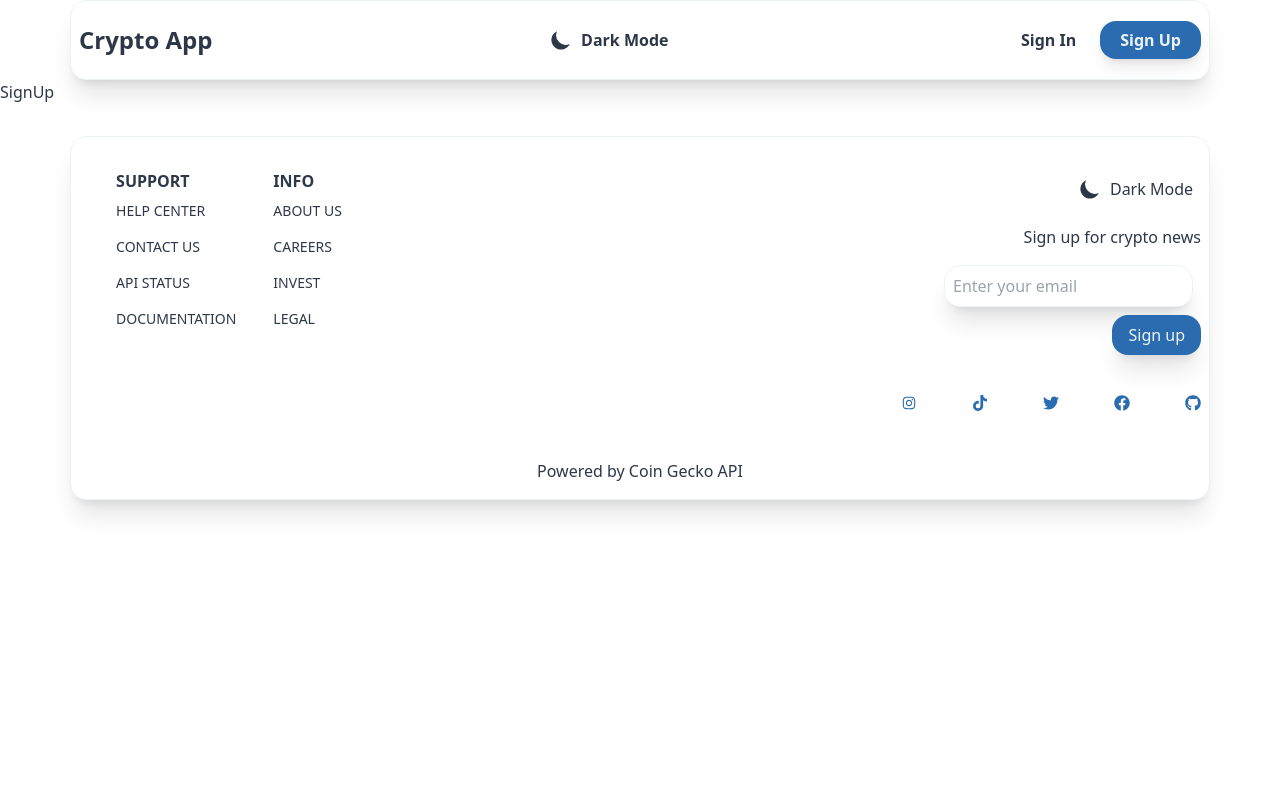
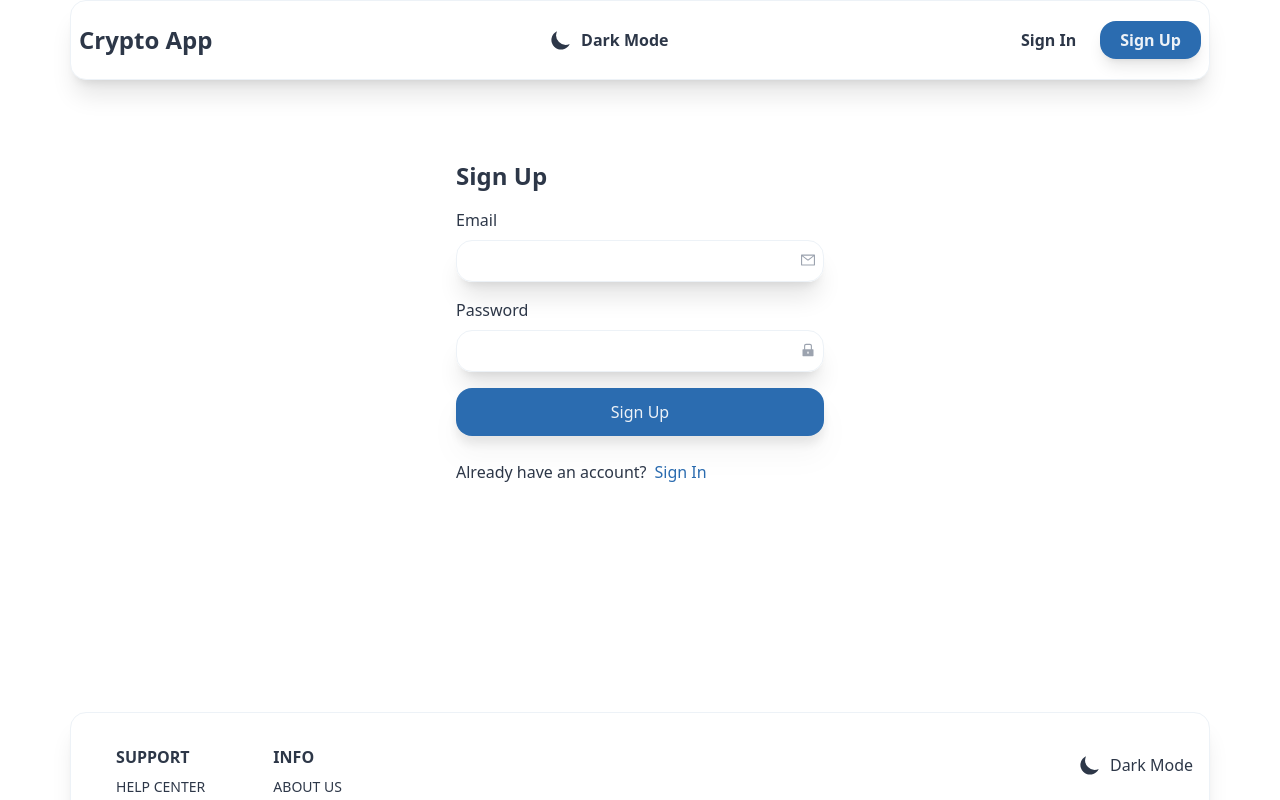
Before and after one commit to Branley22/crypto-app, a React (Create React App) app: page /signup in a window 1280 px wide. Shown: the top 800 px of the page. Built offline with nearby package versions, Linux system fonts and the light colour scheme; no server answers.

Commit message:
add account comp.

```diff
--- /dev/null
+++ b/src/components/SavedCoin.jsx
@@ -0,0 +1,49 @@
+import React, { useState } from 'react'
+import { AiOutlineClose } from 'react-icons/ai'
+import { Link } from 'react-router-dom'
+
+const SavedCoin = () => {
+  const [coins, setCoins] = useState([])
+
+
+  return (
+    <div>
+      {coins.length === 0 ? (<p>You don't have any coins saved. Please save a coin to add it to watch list.
+        <Link to='/'>Click here to search coins</Link>
+      </p>) : (
+        <table>
+          <thead>
+            <tr>
+              <th>Rank #</th>
+              <th>Coin</th>
+              <th>Remove</th>
+            </tr>
+          </thead>
+          <tbody>
+            {coins.map((coin) => (
+              <tr key={coin.id}>
+                <td>{coin?.rank}</td>
+                <td>
+                  <Link to={`/coin/${coin.id}`}>
+                    <div>
+                      <img src={coin?.image} alt="/" />
+                      <div>
+                        <p>{coin.name}</p>
+                        <p>{coin.symbol.toUpperCase()}</p>
+                      </div>
+                    </div>
+                  </Link>
+                </td>
+                <td>
+                  <AiOutlineClose className='cursor-pointer' />
+                </td>
+              </tr>
+            ))}
+          </tbody>
+        </table>
+      )}
+    </div>
+  )
+}
+
+export default SavedCoin
--- a/src/routes/Account.jsx
+++ b/src/routes/Account.jsx
@@ -1,8 +1,27 @@
 import React from 'react'
+import SavedCoin from '../components/SavedCoin'
 
 const Account = () => {
   return (
-    <div>Account</div>
+    <div>
+      <div>
+        <div>
+          <h1>Account</h1>
+          <div>
+            <p>Welcome, User</p>
+          </div>
+        </div>
+        <div>
+          <button>Sign Out</button>
+        </div>
+      </div>
+      <div>
+        <div>
+          <h1>Watch List</h1>
+          <SavedCoin />
+        </div>
+      </div>
+    </div>
   )
 }
 
--- a/src/routes/SignIn.jsx
+++ b/src/routes/SignIn.jsx
@@ -24,8 +24,8 @@ const SignIn = () => {
           </div>
           <button className='w-full my-2 p-3 bg-button text-btnText rounded-2xl drop-shadow-xl'>Sign In</button>
         </form>
-        <p>Don't have an account
-          <Link to='/signup'>Sign up</Link>
+        <p className='my-4'>Don't have an account?
+          <Link to='/signup' className='text-accent ml-2'>Sign up</Link>
         </p>
       </div>
     </div>
--- a/src/routes/SignUp.jsx
+++ b/src/routes/SignUp.jsx
@@ -1,8 +1,34 @@
 import React from 'react'
+import { AiFillLock, AiOutlineMail } from 'react-icons/ai'
+import { Link } from 'react-router-dom'
 
 const SignUp = () => {
   return (
-    <div>SignUp</div>
+    <div>
+      <div className='max-w-[400px] mx-auto min-h-[600px] px-4 py-20'>
+        <h1 className='text-2xl font-bold'>Sign Up</h1>
+        <form>
+          <div className='my-4'>
+            <label>Email</label>
+            <div className='my-2 w-full relative rounded-2xl shadow-xl outline-none'>
+              <input className='w-full p-2 bg-primary border border-input rounded-2xl' type="email" />
+              <AiOutlineMail className='absolute right-2 top-3 text-gray-400' />
+            </div>
+          </div>
+          <div>
+            <label className='my-4'>Password</label>
+            <div className='my-2 w-full relative rounded-2xl shadow-xl'>
+              <input className='w-full p-2 bg-primary border border-input rounded-2xl' type="password" />
+              <AiFillLock className='absolute right-2 top-3 text-gray-400' />
+            </div>
+          </div>
+          <button className='w-full my-2 p-3 bg-button text-btnText rounded-2xl drop-shadow-xl'>Sign Up</button>
+        </form>
+        <p className='my-4'>Already have an account?
+          <Link to='/signin' className='text-accent ml-2'>Sign In</Link>
+        </p>
+      </div>
+    </div>
   )
 }
 
```
